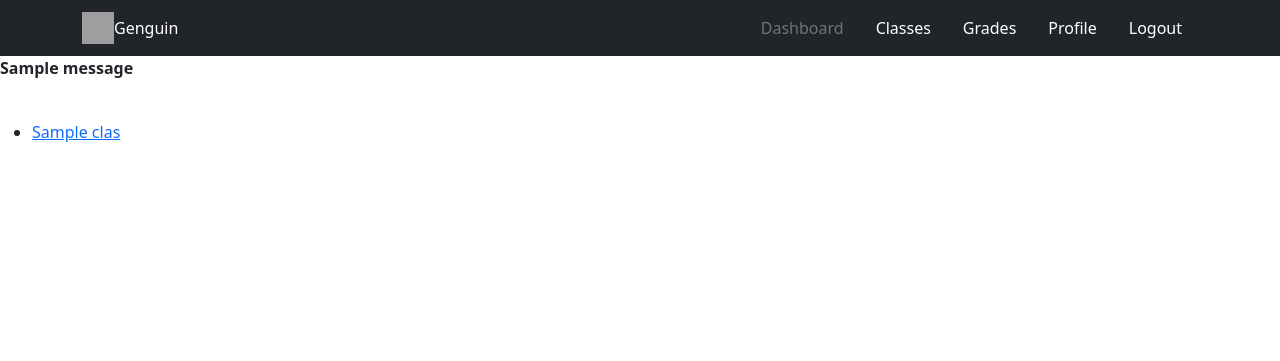
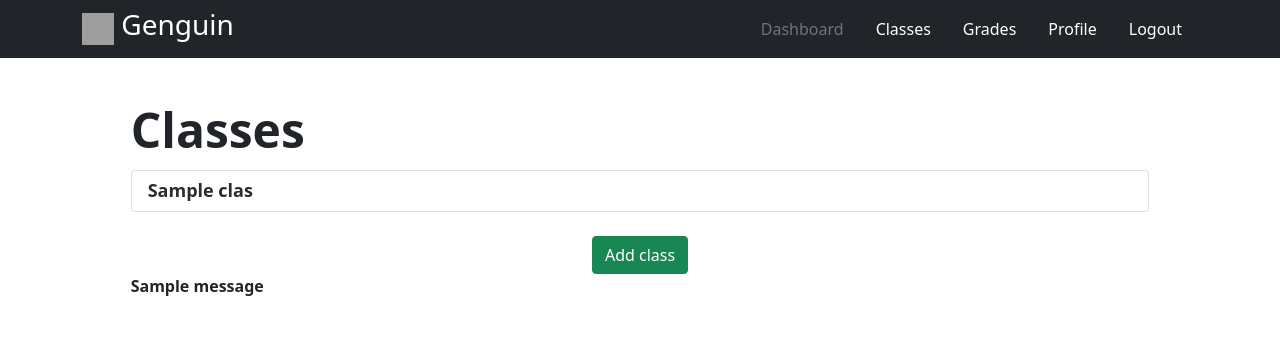
Before and after one commit to pedrofdzl/pingus-hackmty21, a Flask app: page /classes in a window 1280 px wide. Shown: the top 361 px of the page. Run offline with Flask 2, Linux system fonts and the light colour scheme; a user stored in the database is signed in; tables that the repository leaves empty hold one stand-in row (values such as "Sample post"); one stand-in notice (Sample message) is shown; parts of the project's set-up code (start-up, migrations or seed data) failed here and were passed over; grey boxes are pictures that could not be loaded.

Commit message:
HTML Classes and top bar

```diff
--- a/app.py
+++ b/app.py
@@ -394,10 +394,12 @@ def dashboard():
 def grades():
     return render_template('grades.html')
 
-@app.route('/classes')
+@app.route('/classes', methods=['GET', 'POST'])
 @login_required
 def classes():
     class_list = current_user.classes
+    if request.method == 'POST':
+        return redirect(url_for('class_create'))
     return render_template('classes.html', lista=class_list)
 
 @app.route('/profile')
--- a/templates/base.html
+++ b/templates/base.html
@@ -17,11 +17,11 @@
                 <div class="d-flex flex-wrap align-items-center justify-content-center justify-content-lg-start">
                     <a href="/"
                         class="d-flex align-items-center my-2 my-lg-0 me-lg-auto text-white text-decoration-none">
-                        <img src="https://image.flaticon.com/icons/png/512/1198/1198096.png" alt="Logo" width="32" height="32">
+                        <img src="https://i.ibb.co/wCp1RxY/penguin-1319972675762699888.png" alt="Logo" width="32" height="32">
                         <!--<svg class="bi me-2" width="40" height="32" role="img" aria-label="Bootstrap">
                             <use xlink:href="#bootstrap" />
                         </svg>-->
-                        Genguin
+                        <h3>&nbsp;Genguin</h3>
                     </a>
 
                     <ul class="nav col-12 col-lg-auto my-2 justify-content-center my-md-0 text-small">
--- a/templates/class_create.html
+++ b/templates/class_create.html
@@ -22,7 +22,7 @@
                     {{ form.name.label() }}
                     <!-- <label for="floatingInput">Username</label> -->
                 </div>
-                {{ form.submit(class="w-100 btn btn-lg btn-primary") }}
+                {{ form.submit(class="w-100 btn btn-lg btn-success") }}
                 <!-- <button class="w-100 btn btn-lg btn-primary" type="submit">Create account</button> -->
             </form>
         </div>
--- a/templates/classes.html
+++ b/templates/classes.html
@@ -2,21 +2,31 @@
 
 {% block head %}
 <title>Classes</title>
+<style>
+    a { text-decoration: none; }
+</style>
 {% endblock %}
 
 {% block body %}
-    {% for message in get_flashed_messages() %}
-    <p><strong>{{ message }}</strong></p><br>
-    {% endfor %}
+<div class="container col-xl-10 col-xxl-8 px-4 py-5">
+
+    <h1 class="display-5 fw-bold lh-1 mb-3">Classes</h1>
 
     {% if current_user.isTeacher %}
-        {% for class in lista %}
-            <ul>
-                <li>
-                    <a href="{{url_for('class_detail', id=class.id)}}">{{class.name}}</a>
-                </li>
-            </ul>
-        {% endfor %}
+        <ul class="list-group">
+            {% for class in lista %}
+            <li class="list-group-item"><a style="color: #2d2b2f; font-size: 18px"  class="fw-bold lh-1 mb-3" href="{{url_for('class_detail', id=class.id)}}">{{class.name}}</a></li>
+            {% endfor %}
+        </ul>
+        <br>
+        <div class="text-center">
+            <form method="POST">
+                <button type="submit" class="btn btn-success" style="align-self: center;">Add class</button>
+            </form>
+        </div>
     {% endif %}
-
+    {% for message in get_flashed_messages() %}
+    <p class="align-self-center"><strong>{{ message }}</strong></p>
+    {% endfor %}
+</div>
 {% endblock %}
```
Also changed, not shown: templates/dashboard.html (+7 -0 lines).
